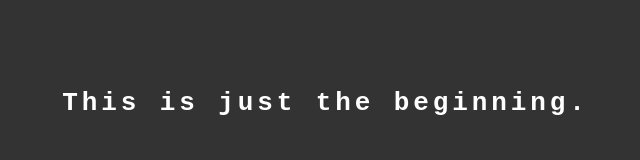
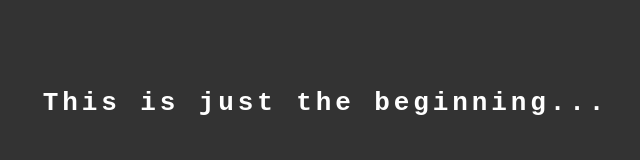
Before and after one commit to mcudj/mcudj.github.io, a plain HTML site: page index.html in a window 1280 px wide. Shown: the whole page, without its empty margins (313-953 px from the left). Drawn offline with Linux system fonts and the light colour scheme.

Commit message:
Update index.html

```diff
--- a/index.html
+++ b/index.html
@@ -6,5 +6,5 @@
   </head>
 
 <div class="typewriter">
-  <h1>This is just the beginning.</h1>
+  <h1>This is just the beginning...</h1>
 </div>
```
